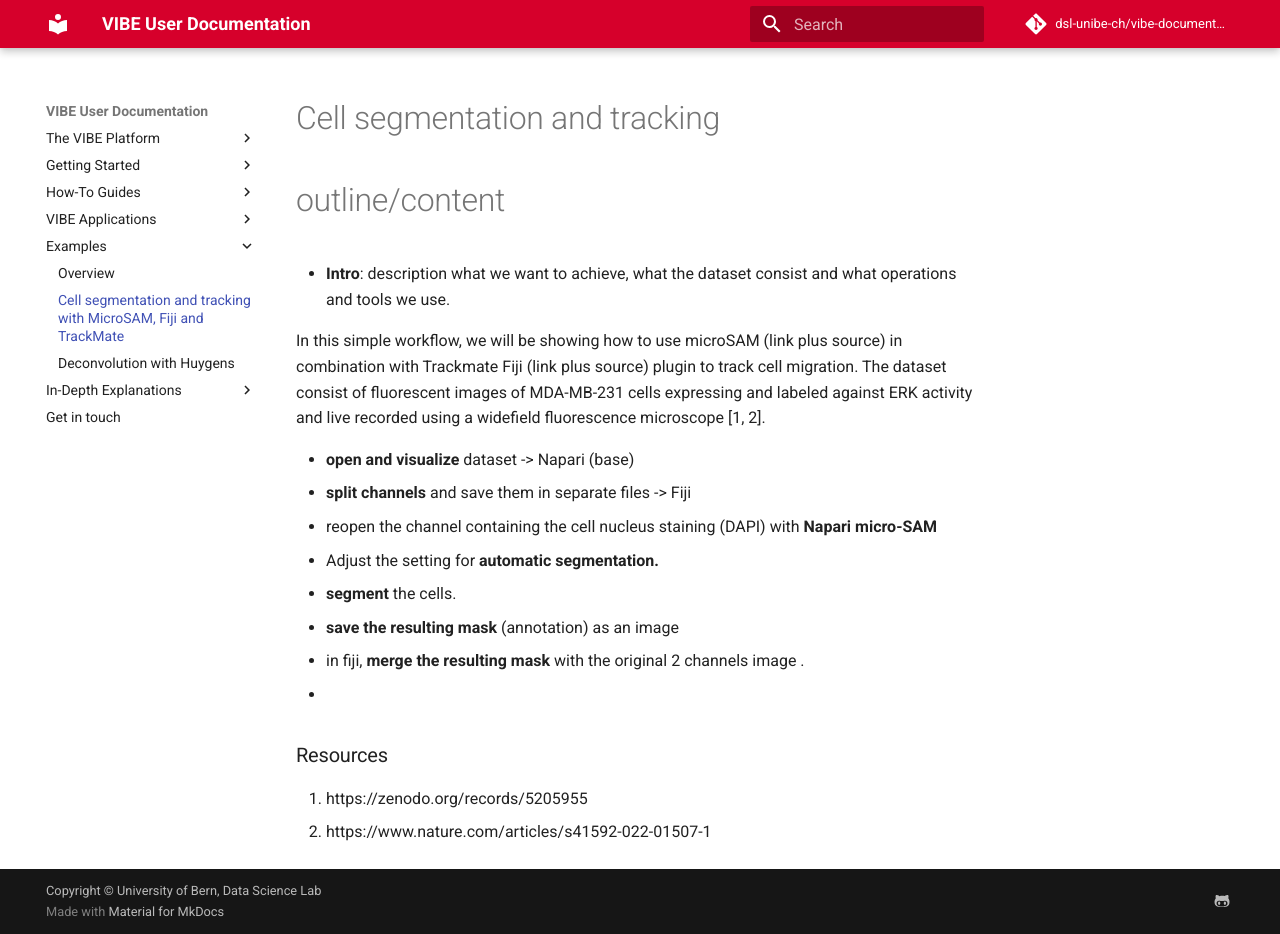
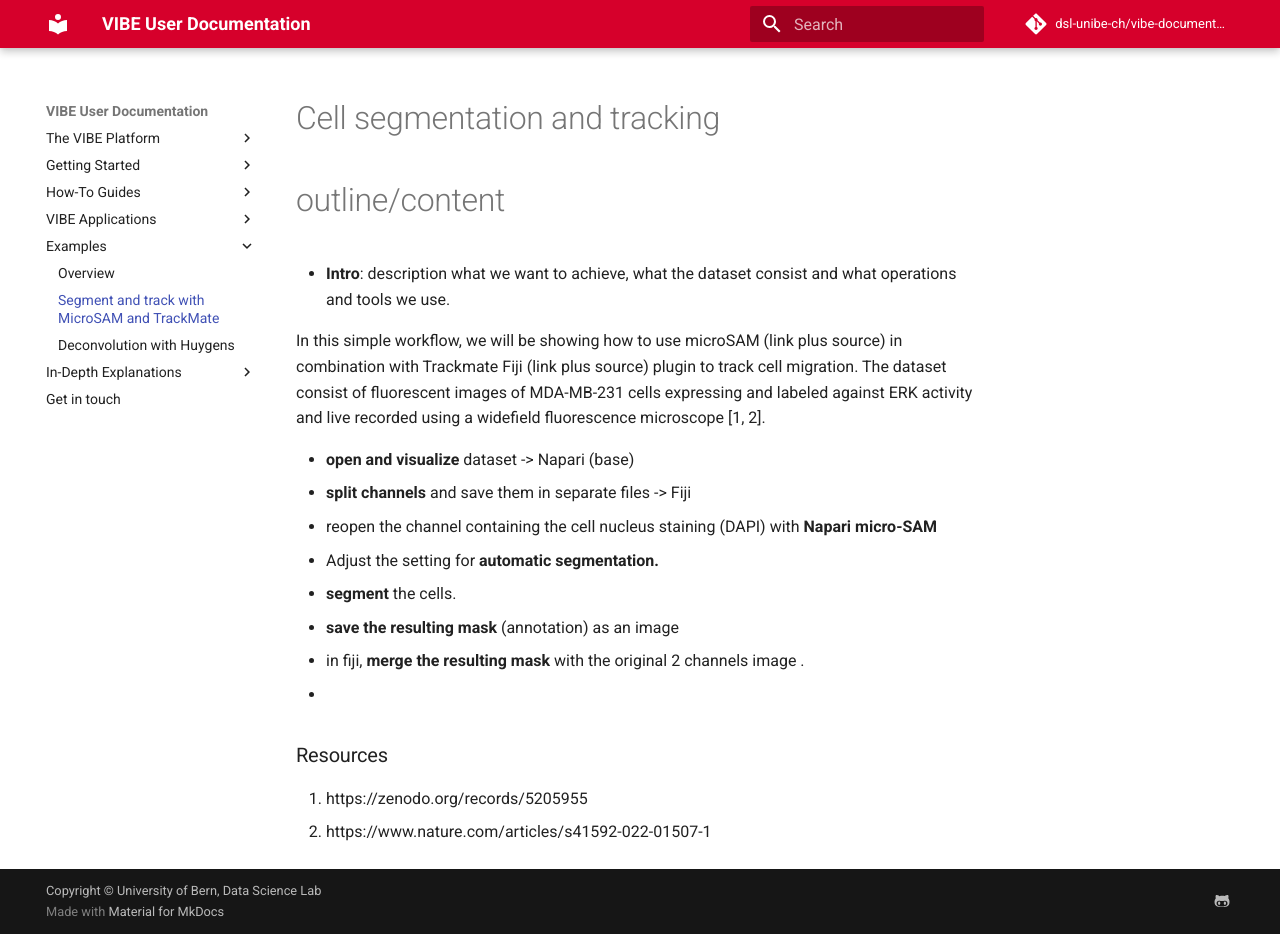
Before and after one commit to dsl-unibe-ch/vibe-documentation, an MkDocs documentation site: the page built from docs/examples/examples_cell_tracking.md, in a window 1280 px wide and 934 px high. Built offline with MkDocs 1.6.1 and Material for MkDocs 9.7.7, drawn with Linux system fonts in a browser that asks for light colours; comment, search, counter and statistics services are not loaded.

Commit message:
rename title of example

```diff
--- a/mkdocs.yml
+++ b/mkdocs.yml
@@ -21,7 +21,7 @@
     - Container: vibe-applications/container/
   - Examples:
     - Overview: examples/examples_overview.md
-    - Cell segmentation and tracking with MicroSAM, Fiji and TrackMate: examples/examples_cell_tracking.md
+    - Segment and track with MicroSAM and TrackMate: examples/examples_cell_tracking.md
     - Deconvolution with Huygens: examples/examples_deconvolution_huygens.md
   - In-Depth Explanations:
     - Launching Applications from the Terminal: in-depth-explanations/launching-applications-from-the-terminal.md
```
